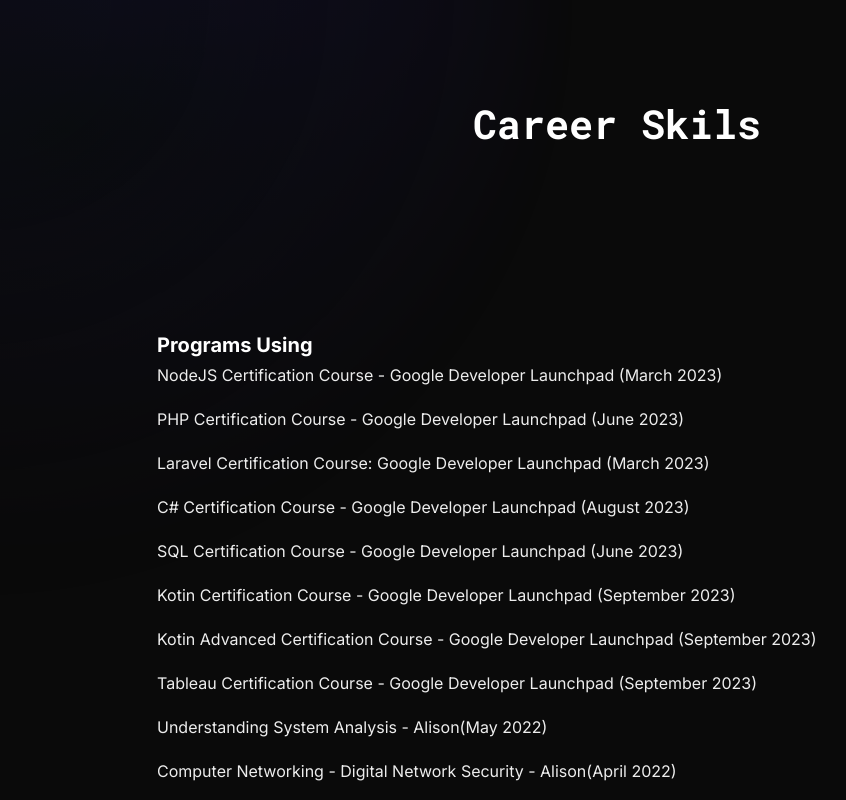
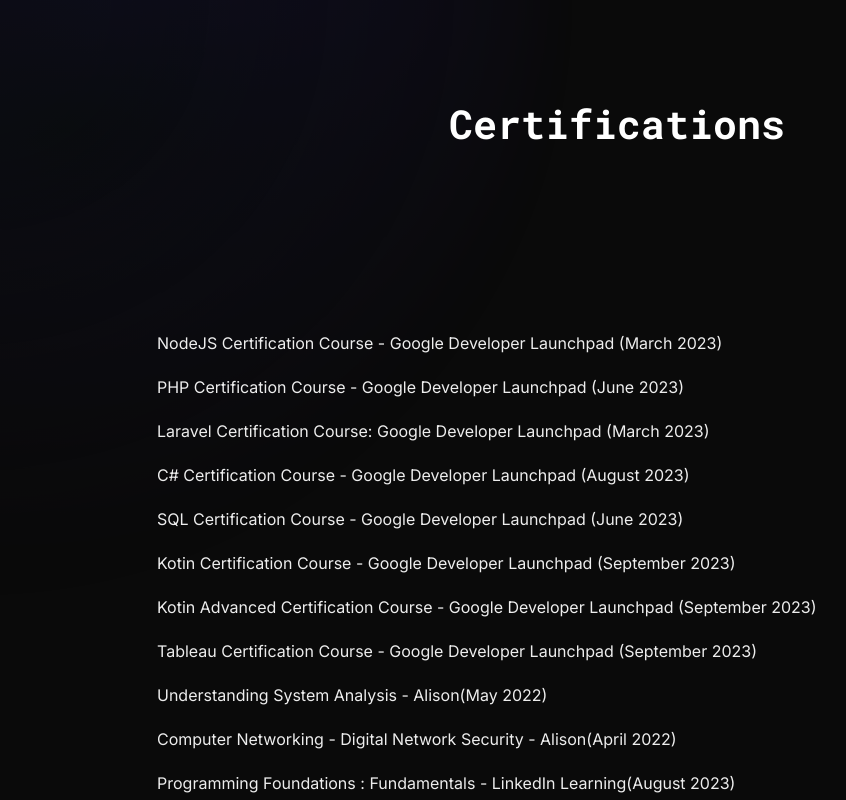
Before and after one commit to fangplay/fangplay-portfolio, a Next.js app: page /certification in a window 1280 px wide. Shown: the top 800 px of the page, without its empty margins (23-869 px from the left). Built offline with nearby package versions, Linux system fonts and the light colour scheme.

Commit message:
header update

```diff
--- a/src/app/certification/page.tsx
+++ b/src/app/certification/page.tsx
@@ -62,7 +62,7 @@
             >
               <Heading wrap="balance" variant="display-strong-s">
                 <span className="font-code">
-                  <LetterFx trigger="instant">Career Skils</LetterFx>
+                  <LetterFx trigger="instant">Certifications</LetterFx>
                 </span>
               </Heading>
             </Flex>
@@ -79,7 +79,7 @@
           >
             <RevealFx speed="medium" delay={0} translateY={0}>
               <Flex direction="column" padding="24" gap="8">
-                <Text variant="heading-strong-m">Programs Using</Text>
+                {/* <Text variant="heading-strong-m">Programs Using</Text> */}
                 <Text onBackground="neutral-medium" marginBottom="16">
                   NodeJS Certification Course - Google Developer Launchpad
                   (March 2023)
--- a/src/app/project/page.tsx
+++ b/src/app/project/page.tsx
@@ -62,7 +62,7 @@
             >
               <Heading wrap="balance" variant="display-strong-s">
                 <span className="font-code">
-                  <LetterFx trigger="instant">Career Skils</LetterFx>
+                  <LetterFx trigger="instant">Projects</LetterFx>
                 </span>
               </Heading>
             </Flex>
@@ -79,9 +79,9 @@
           >
             <RevealFx speed="medium" delay={0} translateY={0}>
               <Flex direction="column" padding="24" gap="8">
-                <Text variant="heading-strong-m">Programs Using</Text>
+                {/* <Text variant="heading-strong-m">Programs Using</Text> */}
                 <Text onBackground="neutral-medium" marginBottom="16">
-                  Laravel Diary Full Stack)
+                  Laravel Diary Full Stack
                 </Text>
                 <Text onBackground="neutral-medium" marginBottom="16">
                   NodeJS Diary Full Stack(EJS Files)
```
